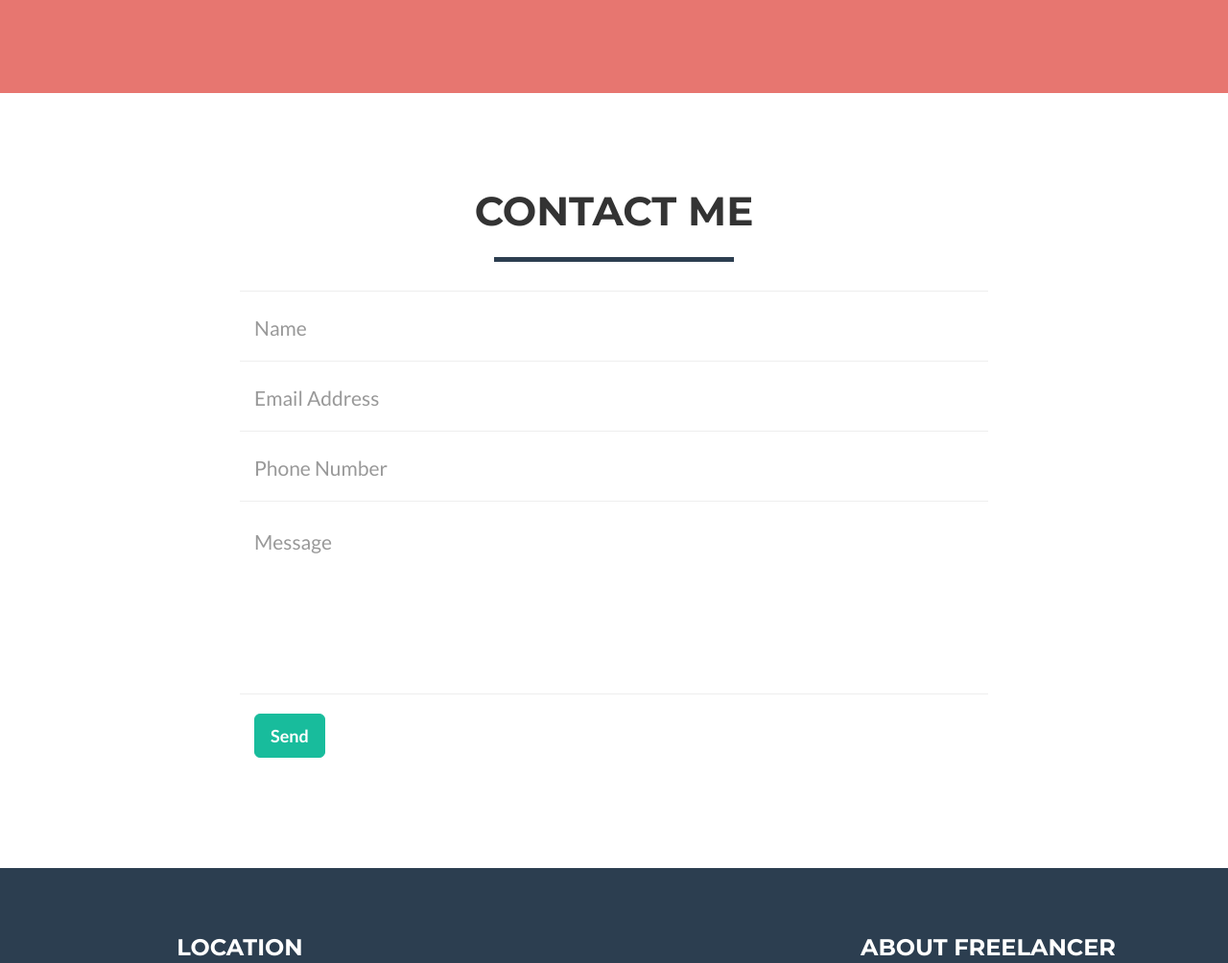
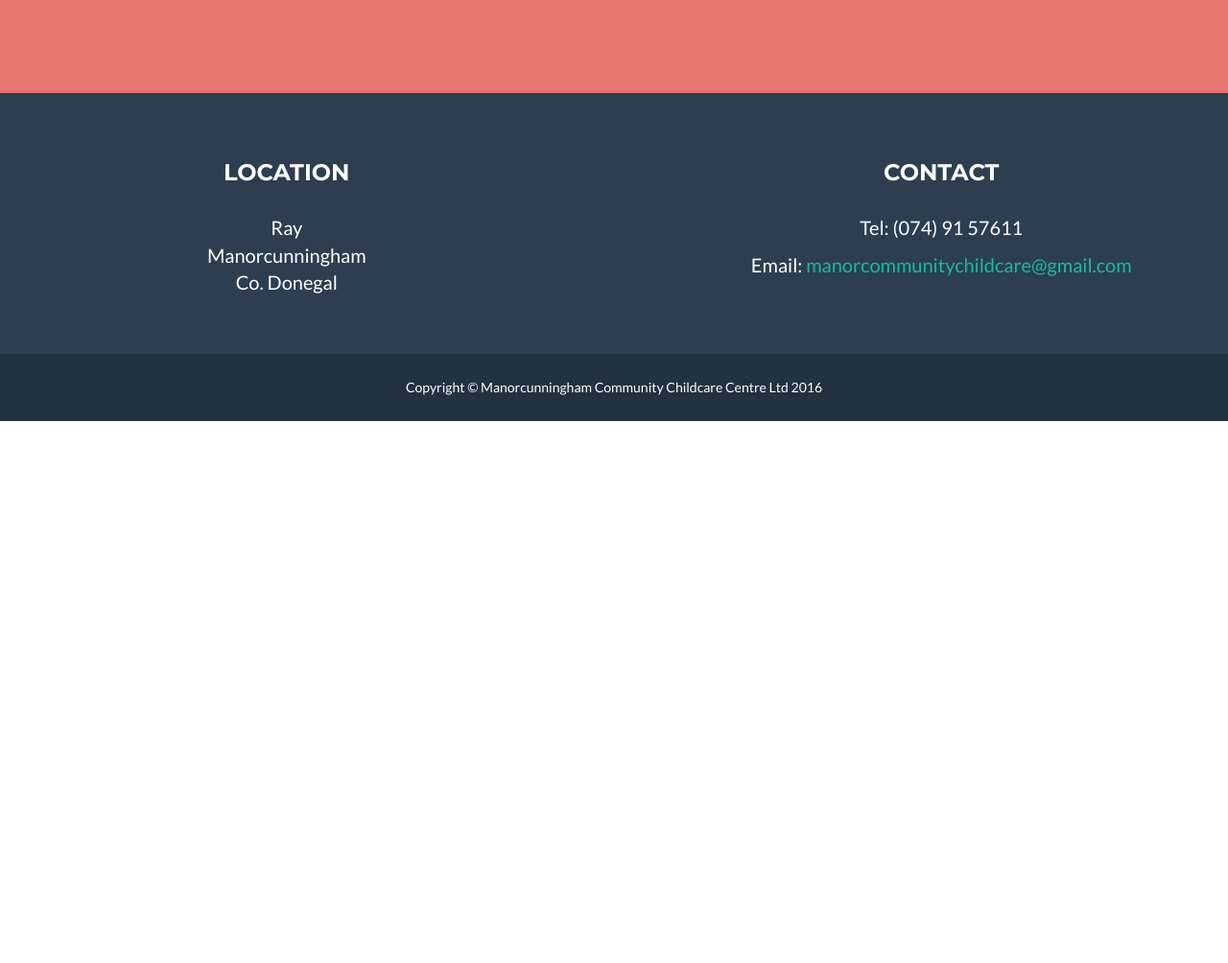
Before and after one commit to pixeledonion/MCCC, a plain HTML site: page index.html in a window 1280 px wide. Shown: the part 1249-2253 px from the top of the page at 96% size. After the commit the page ends 1688 px from the top, so only its background shows below. Drawn offline with nearby package versions, Linux system fonts and the light colour scheme.

Commit message:
added contact details

```diff
--- a/index.html
+++ b/index.html
@@ -159,7 +159,7 @@
 -->
 
     <!-- About Section -->
-    <section class="success" id="about" style="background-color:#e77670;">
+    <section class="success" id="about" style="background-color:#e77670;"> <!--#db4437-->
         <div class="container">
             <div class="row">
                 <div class="col-lg-12 text-center">
@@ -186,7 +186,7 @@
     </section>
 
     <!-- Contact Section -->
-    <section id="contact">
+    <!-- <section id="contact">
         <div class="container">
             <div class="row">
                 <div class="col-lg-12 text-center">
@@ -196,8 +196,8 @@
             </div>
             <div class="row">
                 <div class="col-lg-8 col-lg-offset-2">
-                    <!-- To configure the contact form email address, go to mail/contact_me.php and update the email address in the PHP file on line 19. -->
-                    <!-- The form should work on most web servers, but if the form is not working you may need to configure your web server differently. -->
+                     To configure the contact form email address, go to mail/contact_me.php and update the email address in the PHP file on line 19.
+                     The form should work on most web servers, but if the form is not working you may need to configure your web server differently.
                     <form name="sentMessage" id="contactForm" novalidate>
                         <div class="row control-group">
                             <div class="form-group col-xs-12 floating-label-form-group controls">
@@ -238,20 +238,20 @@
                 </div>
             </div>
         </div>
-    </section>
+    </section> -->
 
     <!-- Footer -->
-    <footer class="text-center">
+    <footer id="contact" class="text-center">
         <div class="footer-above">
             <div class="container">
                 <div class="row">
-                    <div class="footer-col col-md-4">
+                    <div class="footer-col col-md-5">
                         <h3>Location</h3>
                         <p>Ray
                         <br>Manorcunningham
                             <br>Co. Donegal</p>
                     </div>
-                    <div class="footer-col col-md-4">
+                    <div class="footer-col col-md-2">
                         <h3>&nbsp;</h3>
 <!--
                         <ul class="list-inline">
@@ -273,9 +273,10 @@
                         </ul>
 -->
                     </div>
-                    <div class="footer-col col-md-4">
-                        <h3>About Freelancer</h3>
-                        <p>Freelance is a free to use, open source Bootstrap theme created by <a href="http://startbootstrap.com">Start Bootstrap</a>.</p>
+                    <div class="footer-col col-md-5">
+                        <h3>Contact</h3>
+                        <p><span>Tel:</span> (074) 91 57611</p>
+                        <p><span>Email:</span> <a href="mailto:manorcommunitychildcare@gmail.com?Subject=Website%20query">manorcommunitychildcare@gmail.com</a></p>
                     </div>
                 </div>
             </div>
```
